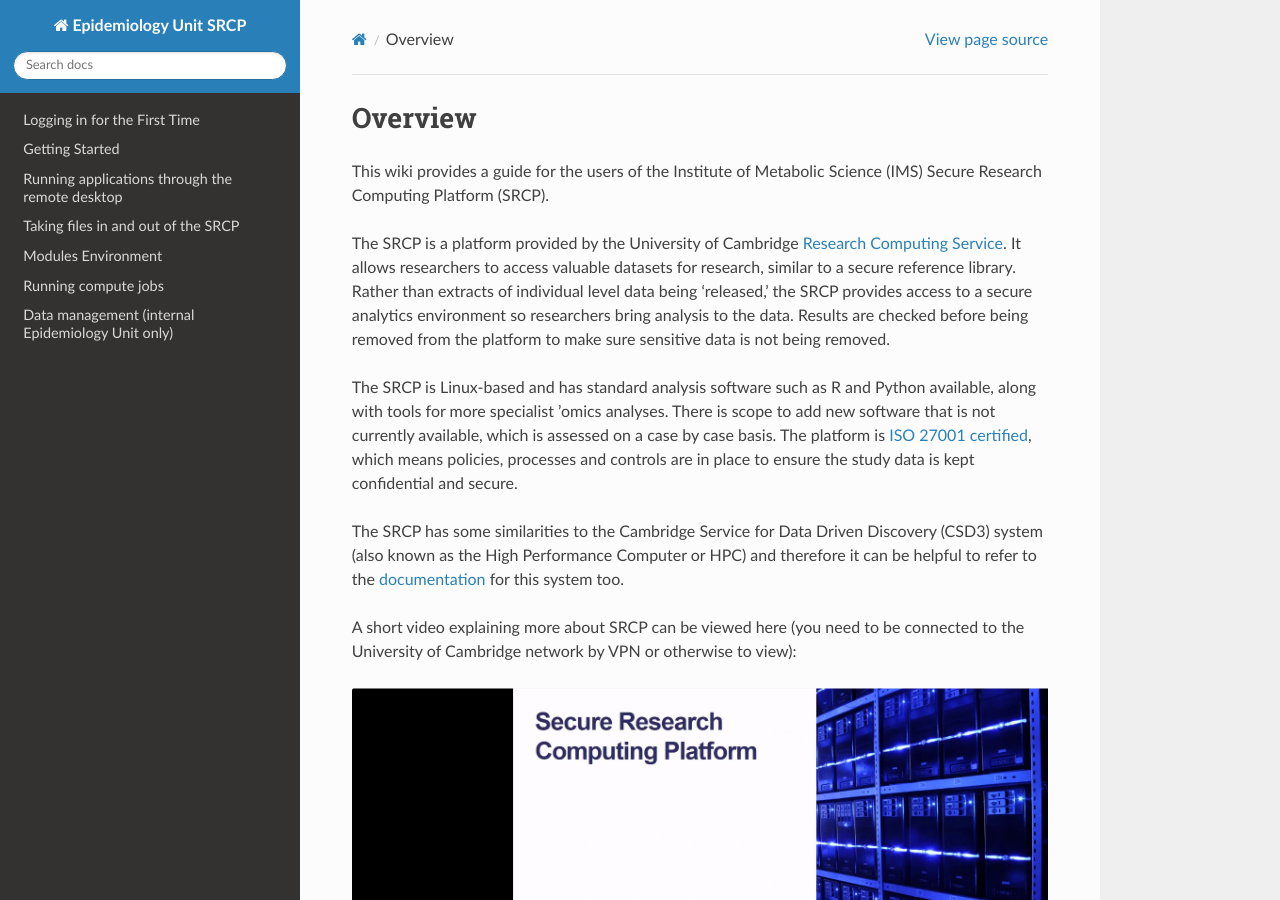
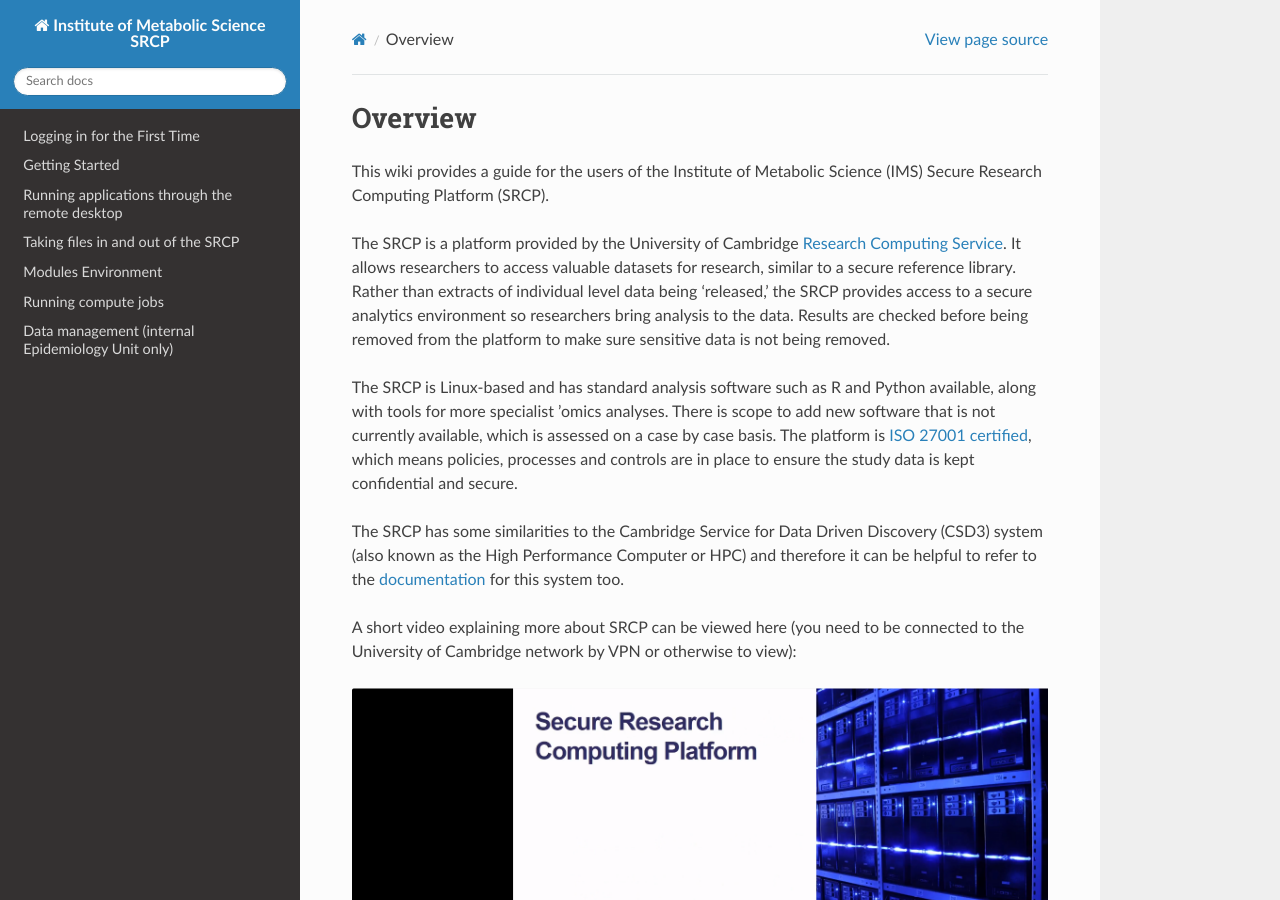
Before and after one commit to epi-analysis/SRCP_docs, a Sphinx documentation site: the page built from docs/source/index.rst, in a window 1280 px wide and 900 px high. Built offline with Sphinx 7.4.7 and the Read the Docs theme 3.1.0, drawn with Linux system fonts in a browser that asks for light colours.

Commit message:
Update project name in Sphinx configuration

```diff
--- a/docs/source/conf.py
+++ b/docs/source/conf.py
@@ -2,7 +2,7 @@
 
 # -- Project information
 
-project = 'Epidemiology Unit SRCP'
+project = 'Institute of Metabolic Science SRCP'
 copyright = '2023, University of Cambridge'
 author = 'Tom Bishop'
 
```
